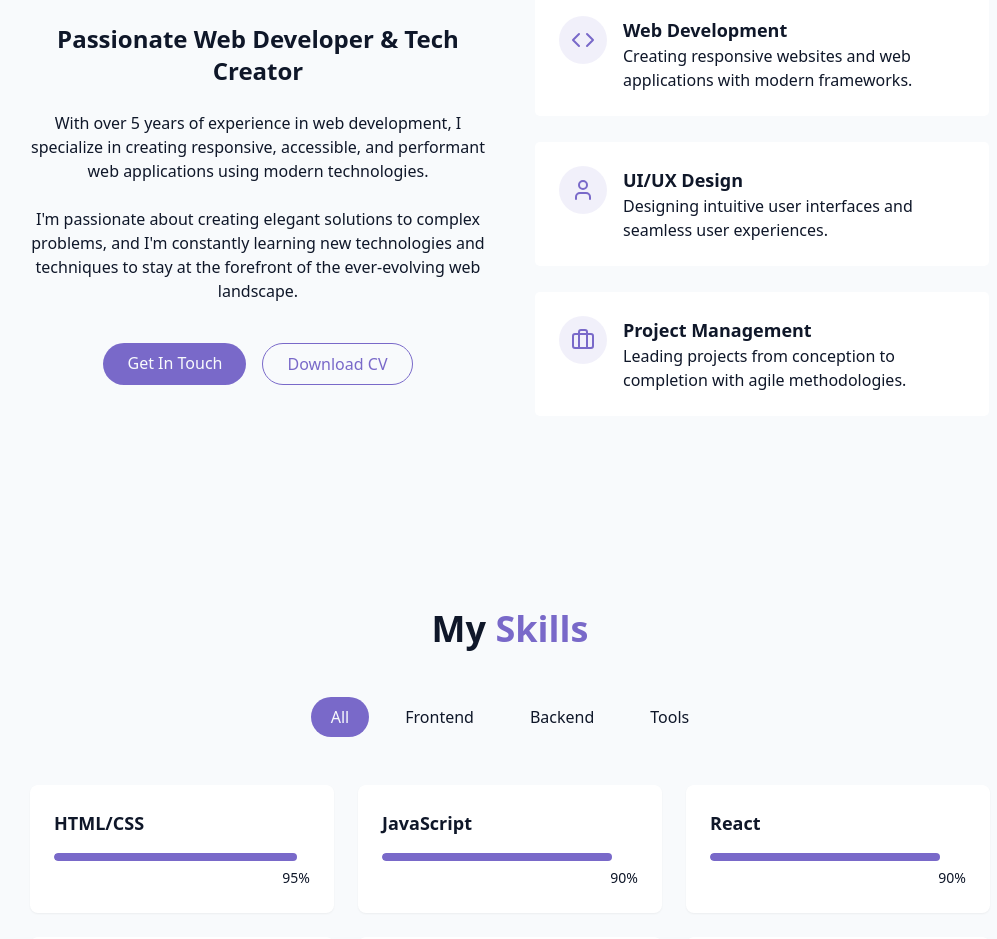
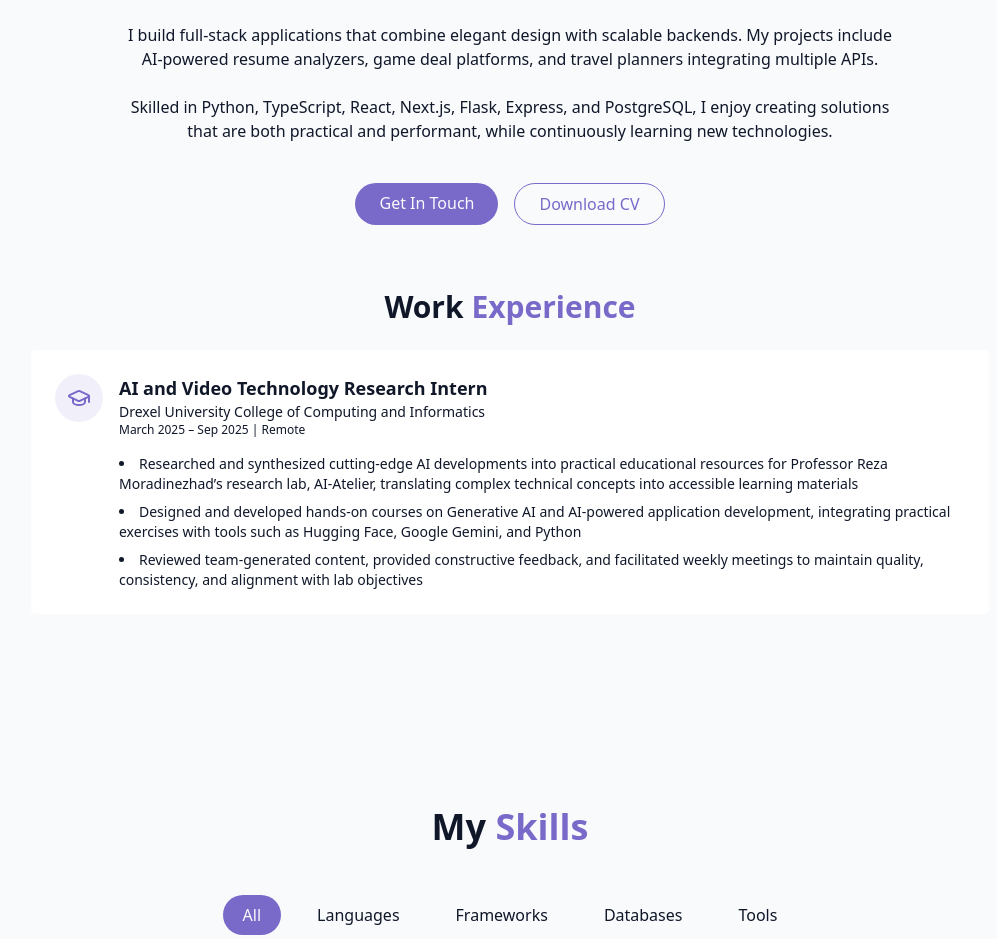
Before and after one commit to rubberart7/Main_Portfolio_Website, a React (Vite) app: page / in a window 1280 px wide. Shown: the part 993-1932 px from the top of the page, without its empty margins (130-1127 px from the left). Built offline with nearby package versions, Linux system fonts and the light colour scheme.

Commit message:
fixing up portfolio website

```diff
--- a/src/components/AboutSection.jsx
+++ b/src/components/AboutSection.jsx
@@ -1,39 +1,26 @@
-import { Briefcase, Code, User } from "lucide-react";
+import { GraduationCap } from "lucide-react";
 
 export const AboutSection = () => {
   return (
     <section id="about" className="py-24 px-4 relative">
-      {" "}
       <div className="container mx-auto max-w-5xl">
-        <h2 className="text-3xl md:text-4xl font-bold mb-12 text-center">
-          About <span className="text-primary"> Me</span>
+        {/* Full-width About Me text */}
+        <div className="mb-16 text-center space-y-6">
+          <h2 className="text-3xl md:text-4xl font-bold">
+            About <span className="text-primary">Me</span>
           </h2>
-
-        <div className="grid grid-cols-1 md:grid-cols-2 gap-12 items-center">
-          <div className="space-y-6">
           <h3 className="text-2xl font-semibold">
-              Passionate Web Developer & Tech Creator
+            Full-Stack Developer & Problem Solver
           </h3>
-
-            <p className="text-muted-foreground">
-              With over 5 years of experience in web development, I specialize
-              in creating responsive, accessible, and performant web
-              applications using modern technologies.
+          <p className="text-muted-foreground max-w-3xl mx-auto">
+            I build full-stack applications that combine elegant design with scalable backends. My projects include AI-powered resume analyzers, game deal platforms, and travel planners integrating multiple APIs.
           </p>
-
-            <p className="text-muted-foreground">
-              I'm passionate about creating elegant solutions to complex
-              problems, and I'm constantly learning new technologies and
-              techniques to stay at the forefront of the ever-evolving web
-              landscape.
+          <p className="text-muted-foreground max-w-3xl mx-auto">
+            Skilled in Python, TypeScript, React, Next.js, Flask, Express, and PostgreSQL, I enjoy creating solutions that are both practical and performant, while continuously learning new technologies.
           </p>
 
           <div className="flex flex-col sm:flex-row gap-4 pt-4 justify-center">
-              <a href="#contact" className="cosmic-button">
-                {" "}
-                Get In Touch
-              </a>
-
+            <a href="#contact" className="cosmic-button">Get In Touch</a>
             <a
               href=""
               className="px-6 py-2 rounded-full border border-primary text-primary hover:bg-primary/10 transition-colors duration-300"
@@ -43,48 +30,39 @@ export const AboutSection = () => {
           </div>
         </div>
 
+        {/* Work Experience Heading */}
+        <h3 className="text-2xl md:text-3xl font-bold mb-6 text-center">
+          Work <span className="text-primary">Experience</span>
+        </h3>
+
+        {/* Work Experience Card */}
         <div className="grid grid-cols-1 gap-6">
           <div className="gradient-border p-6 card-hover">
             <div className="flex items-start gap-4">
               <div className="p-3 rounded-full bg-primary/10">
-                  <Code className="h-6 w-6 text-primary" />
+                <GraduationCap className="h-6 w-6 text-primary" />
               </div>
               <div className="text-left">
-                  <h4 className="font-semibold text-lg"> Web Development</h4>
-                  <p className="text-muted-foreground">
-                    Creating responsive websites and web applications with
-                    modern frameworks.
+                <h4 className="font-semibold text-lg">
+                  AI and Video Technology Research Intern
+                </h4>
+                <p className="text-sm text-muted-foreground">
+                  Drexel University College of Computing and Informatics
                 </p>
-                </div>
-              </div>
-            </div>
-            <div className="gradient-border p-6 card-hover">
-              <div className="flex items-start gap-4">
-                <div className="p-3 rounded-full bg-primary/10">
-                  <User className="h-6 w-6 text-primary" />
-                </div>
-                <div className="text-left">
-                  <h4 className="font-semibold text-lg">UI/UX Design</h4>
-                  <p className="text-muted-foreground">
-                    Designing intuitive user interfaces and seamless user
-                    experiences.
+                <p className="text-xs text-muted-foreground mb-4">
+                  March 2025 – Sep 2025 | Remote
                 </p>
-                </div>
-              </div>
-            </div>
-            <div className="gradient-border p-6 card-hover">
-              <div className="flex items-start gap-4">
-                <div className="p-3 rounded-full bg-primary/10">
-                  <Briefcase className="h-6 w-6 text-primary" />
-                </div>
-
-                <div className="text-left">
-                  <h4 className="font-semibold text-lg">Project Management</h4>
-                  <p className="text-muted-foreground">
-                    Leading projects from conception to completion with agile
-                    methodologies.
-                  </p>
-                </div>
+                <ul className="list-disc list-inside text-muted-foreground text-sm space-y-2">
+                  <li>
+                    Researched and synthesized cutting-edge AI developments into practical educational resources for Professor Reza Moradinezhad’s research lab, AI-Atelier, translating complex technical concepts into accessible learning materials
+                  </li>
+                  <li>
+                    Designed and developed hands-on courses on Generative AI and AI-powered application development, integrating practical exercises with tools such as Hugging Face, Google Gemini, and Python
+                  </li>
+                  <li>
+                    Reviewed team-generated content, provided constructive feedback, and facilitated weekly meetings to maintain quality, consistency, and alignment with lab objectives
+                  </li>
+                </ul>
               </div>
             </div>
           </div>
--- a/src/components/ProjectsSection.jsx
+++ b/src/components/ProjectsSection.jsx
@@ -3,34 +3,36 @@ import { ArrowRight, ExternalLink, Github } from "lucide-react";
 const projects = [
   {
     id: 1,
-    title: "SaaS Landing Page",
-    description: "A beautiful landing page app using React and Tailwind.",
+    title: "GameDex",
+    description:
+      "A full-stack platform for browsing game deals, managing libraries, and receiving AI-powered recommendations. Built with Next.js, React, TypeScript, Express.js, Tailwind CSS, and PostgreSQL.",
     image: "/projects/project1.png",
-    tags: ["React", "TailwindCSS", "Supabase"],
+    tags: ["Next.js", "React", "Express", "TypeScript", "TailwindCSS", "PostgreSQL"],
     demoUrl: "#",
     githubUrl: "#",
   },
   {
     id: 2,
-    title: "Orbit Analytics Dashboard",
+    title: "InternSight",
     description:
-      "Interactive analytics dashboard with data visualization and filtering capabilities.",
+      "A full-stack platform providing AI-driven resume feedback and career resources. Features a Google Gemini-powered analyzer that delivers personalized scoring, actionable tips, and ATS compatibility checks.",
     image: "/projects/project2.png",
-    tags: ["TypeScript", "D3.js", "Next.js"],
+    tags: ["Next.js", "React", "Express", "TypeScript", "TailwindCSS", "PostgreSQL"],
     demoUrl: "#",
     githubUrl: "#",
   },
   {
     id: 3,
-    title: "E-commerce Platform",
+    title: "WanderPlanner",
     description:
-      "Full-featured e-commerce platform with user authentication and payment processing.",
+      "A travel itinerary planner built with Flask and SQLite. Integrates OpenCage, Foursquare, and Google Maps APIs to deliver dynamic trip recommendations, multi-modal routing, and saved itineraries.",
     image: "/projects/project3.png",
-    tags: ["React", "Node.js", "Stripe"],
+    tags: ["Flask", "Python", "JavaScript", "HTML", "CSS", "SQLite"],
     demoUrl: "#",
     githubUrl: "#",
   },
 ];
+
 
 export const ProjectsSection = () => {
   return (
--- a/src/components/SkillsSection.jsx
+++ b/src/components/SkillsSection.jsx
@@ -1,30 +1,93 @@
 import { useState } from "react";
 import { cn } from "../lib/utills";
+import {
+  Braces,
+  Code2,
+  Terminal,
+  Globe,
+  GitBranch,
+  Server,
+  Database,
+  Boxes,
+  Settings,
+  Layout,
+  Box,
+  Feather,
+  FlaskConical,
+  Palette,
+  ClipboardCheck,
+  Laptop,
+} from "lucide-react";
 
+// map skill names to icons
+const icons = {
+  Python: Code2,
+  TypeScript: Code2,
+  JavaScript: Code2,
+  Java: Braces,
+  C: Braces,
+  Racket: Braces,
+  Bash: Terminal,
+  HTML: Globe,
+  CSS: Globe,
+
+  Git: GitBranch,
+  GitHub: GitBranch,
+  GitLab: GitBranch,
+  Postman: ClipboardCheck,
+  "VS Code": Laptop,
+  IntelliJ: Laptop,
+
+  "Next.js": Layout,
+  React: Layout,
+  Express: Box,
+  "Node.js": Box,
+  Flask: FlaskConical,
+  "Tailwind CSS": Palette,
+
+  PostgreSQL: Database,
+  SQLite: Database,
+  SQLAlchemy: Boxes,
+  Prisma: Boxes,
+};
+
+// your actual skills list
 const skills = [
-  // Frontend
-  { name: "HTML/CSS", level: 95, category: "frontend" },
-  { name: "JavaScript", level: 90, category: "frontend" },
-  { name: "React", level: 90, category: "frontend" },
-  { name: "TypeScript", level: 85, category: "frontend" },
-  { name: "Tailwind CSS", level: 90, category: "frontend" },
-  { name: "Next.js", level: 80, category: "frontend" },
+  // Languages
+  { name: "Python", category: "languages" },
+  { name: "TypeScript", category: "languages" },
+  { name: "JavaScript", category: "languages" },
+  { name: "Java", category: "languages" },
+  { name: "C", category: "languages" },
+  { name: "Racket", category: "languages" },
+  { name: "Bash", category: "languages" },
+  { name: "HTML", category: "languages" },
+  { name: "CSS", category: "languages" },
 
-  // Backend
-  { name: "Node.js", level: 80, category: "backend" },
-  { name: "Express", level: 75, category: "backend" },
-  { name: "MongoDB", level: 70, category: "backend" },
-  { name: "PostgreSQL", level: 65, category: "backend" },
-  { name: "GraphQL", level: 60, category: "backend" },
+  // Developer Tools
+  { name: "Git", category: "tools" },
+  { name: "GitHub", category: "tools" },
+  { name: "GitLab", category: "tools" },
+  { name: "Postman", category: "tools" },
+  { name: "VS Code", category: "tools" },
+  { name: "IntelliJ", category: "tools" },
 
-  // Tools
-  { name: "Git/GitHub", level: 90, category: "tools" },
-  { name: "Docker", level: 70, category: "tools" },
-  { name: "Figma", level: 85, category: "tools" },
-  { name: "VS Code", level: 95, category: "tools" },
+  // Libraries/Frameworks
+  { name: "Next.js", category: "frameworks" },
+  { name: "React", category: "frameworks" },
+  { name: "Express", category: "frameworks" },
+  { name: "Node.js", category: "frameworks" },
+  { name: "Flask", category: "frameworks" },
+  { name: "Tailwind CSS", category: "frameworks" },
+
+  // Databases/ORM
+  { name: "PostgreSQL", category: "databases" },
+  { name: "SQLite", category: "databases" },
+  { name: "SQLAlchemy", category: "databases" },
+  { name: "Prisma", category: "databases" },
 ];
 
-const categories = ["all", "frontend", "backend", "tools"];
+const categories = ["all", "languages", "frameworks", "databases", "tools"];
 
 export const SkillsSection = () => {
   const [activeCategory, setActiveCategory] = useState("all");
@@ -32,6 +95,7 @@ export const SkillsSection = () => {
   const filteredSkills = skills.filter(
     (skill) => activeCategory === "all" || skill.category === activeCategory
   );
+
   return (
     <section id="skills" className="py-24 px-4 relative bg-secondary/30">
       <div className="container mx-auto max-w-5xl">
@@ -39,6 +103,7 @@ export const SkillsSection = () => {
           My <span className="text-primary"> Skills</span>
         </h2>
 
+        {/* Category filter buttons */}
         <div className="flex flex-wrap justify-center gap-4 mb-12">
           {categories.map((category, key) => (
             <button
@@ -48,7 +113,7 @@ export const SkillsSection = () => {
                 "px-5 py-2 rounded-full transition-colors duration-300 capitalize",
                 activeCategory === category
                   ? "bg-primary text-primary-foreground"
-                  : "bg-secondary/70 text-forefround hover:bd-secondary"
+                  : "bg-secondary/70 text-foreground hover:bg-secondary"
               )}
             >
               {category}
@@ -56,29 +121,22 @@ export const SkillsSection = () => {
           ))}
         </div>
 
+        {/* Skills grid */}
         <div className="grid grid-cols-1 sm:grid-cols-2 lg:grid-cols-3 gap-6">
-          {filteredSkills.map((skill, key) => (
-            <div
-              key={key}
-              className="bg-card p-6 rounded-lg shadow-xs card-hover"
-            >
-              <div className="text-left mb-4">
-                <h3 className="font-semibold text-lg"> {skill.name}</h3>
+          {filteredSkills.map((skill, key) => {
+            const Icon = icons[skill.name] || Feather;
+            return (
+              <div
+                key={key}
+                className="bg-card p-6 rounded-lg shadow-xs card-hover flex flex-col items-center justify-center gap-3"
+              >
+                <Icon className="w-8 h-8 text-primary" />
+                <h3 className="font-semibold text-lg text-center">
+                  {skill.name}
+                </h3>
               </div>
-              <div className="w-full bg-secondary/50 h-2 rounded-full overflow-hidden">
-                <div
-                  className="bg-primary h-2 rounded-full origin-left animate-[grow_1.5s_ease-out]"
-                  style={{ width: skill.level + "%" }}
-                />
-              </div>
-
-              <div className="text-right mt-1">
-                <span className="text-sm text-muted-foreground">
-                  {skill.level}%
-                </span>
-              </div>
-            </div>
-          ))}
+            );
+          })}
         </div>
       </div>
     </section>
--- /dev/null
+++ b/src/components/WorkExperience.jsx
@@ -0,0 +1,85 @@
+import { Briefcase, GraduationCap, FlaskConical } from "lucide-react";
+
+export const WorkExperience = () => {
+  return (
+    <section id="experience" className="py-24 px-4 relative">
+      <div className="container mx-auto max-w-5xl">
+        <h2 className="text-3xl md:text-4xl font-bold mb-12 text-center">
+          Work <span className="text-primary">Experience</span>
+        </h2>
+
+        <div className="grid grid-cols-1 md:grid-cols-2 gap-6">
+          {/* Drexel Internship */}
+          <div className="gradient-border p-6 card-hover">
+            <div className="flex items-start gap-4">
+              <div className="p-3 rounded-full bg-primary/10">
+                <GraduationCap className="h-6 w-6 text-primary" />
+              </div>
+              <div className="text-left">
+                <h4 className="font-semibold text-lg">
+                  AI & Video Technology Research Intern
+                </h4>
+                <p className="text-sm text-muted-foreground">
+                  Drexel University College of Computing and Informatics
+                </p>
+                <p className="text-xs text-muted-foreground mb-2">
+                  Mar 2025 – Sep 2025 | Remote
+                </p>
+                <ul className="list-disc list-inside text-muted-foreground text-sm space-y-1">
+                  <li>
+                    Researched and synthesized cutting-edge AI developments into
+                    practical educational resources for Professor Reza
+                    Moradinezhad’s AI-Atelier.
+                  </li>
+                  <li>
+                    Designed and developed hands-on courses on Generative AI and
+                    AI-powered application development.
+                  </li>
+                  <li>
+                    Facilitated weekly meetings and reviewed content for quality
+                    and consistency.
+                  </li>
+                </ul>
+              </div>
+            </div>
+          </div>
+
+          {/* Project Experience Example */}
+          <div className="gradient-border p-6 card-hover">
+            <div className="flex items-start gap-4">
+              <div className="p-3 rounded-full bg-primary/10">
+                <FlaskConical className="h-6 w-6 text-primary" />
+              </div>
+              <div className="text-left">
+                <h4 className="font-semibold text-lg">Project Work</h4>
+                <p className="text-sm text-muted-foreground">
+                  Full-Stack Applications
+                </p>
+                <p className="text-xs text-muted-foreground mb-2">
+                  2024 – 2025
+                </p>
+                <ul className="list-disc list-inside text-muted-foreground text-sm space-y-1">
+                  <li>
+                    Built <span className="font-medium">GameDex</span>, a
+                    full-stack game deals platform with AI-driven
+                    recommendations.
+                  </li>
+                  <li>
+                    Created <span className="font-medium">InternSight</span>, an
+                    AI-powered resume analyzer and career resource hub.
+                  </li>
+                  <li>
+                    Developed{" "}
+                    <span className="font-medium">WanderPlanner</span>, a travel
+                    itinerary app powered by APIs (OpenCage, Foursquare, Google
+                    Maps).
+                  </li>
+                </ul>
+              </div>
+            </div>
+          </div>
+        </div>
+      </div>
+    </section>
+  );
+};
```
Lines whose indentation alone changed are shown as unchanged.
